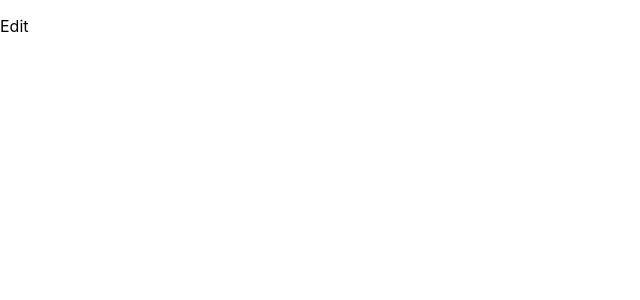
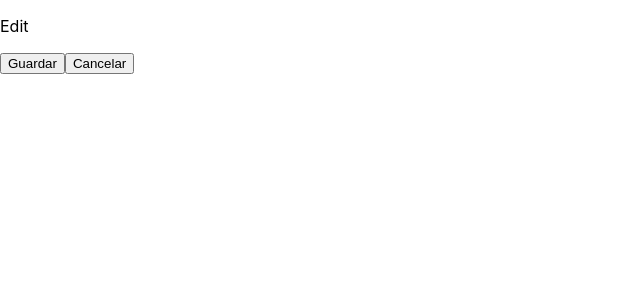
Before and after one commit to libertadcc/f-online-life-calendar-libertadcc, a React (Create React App) app: page /#/edit in a window 1280 px wide. Shown: the top 300 px of the page, without its empty margins (0-640 px from the left). Built offline with nearby package versions, Linux system fonts and the light colour scheme.

Commit message:
Add navigation between components using link

```diff
--- a/src/Components/Edit/Edit.js
+++ b/src/Components/Edit/Edit.js
@@ -1,7 +1,22 @@
 import React from 'react';
+import { Link } from 'react-router-dom';
 
 function Edit() {
-  return <p>Edit</p>
+  return (
+  <div>
+    <p>Edit</p>
+    <Link to="/">
+      <button>
+        Guardar
+      </button>
+    </Link>
+    <Link to="/">
+      <button>
+        Cancelar
+      </button>
+    </Link>
+   </div>
+  );
 }
 
 export default Edit;
--- a/src/Components/Home/Home.js
+++ b/src/Components/Home/Home.js
@@ -1,7 +1,17 @@
 import React from 'react';
+import { Link } from 'react-router-dom';
 
 function Home() {
-  return <p>Home</p>
+  return (
+    <div>
+      <Link to="/edit">
+        <button>
+          +
+        </button>
+      </Link>
+      <p>Home</p>
+    </div>
+  );
 }
 
 export default Home;
```
